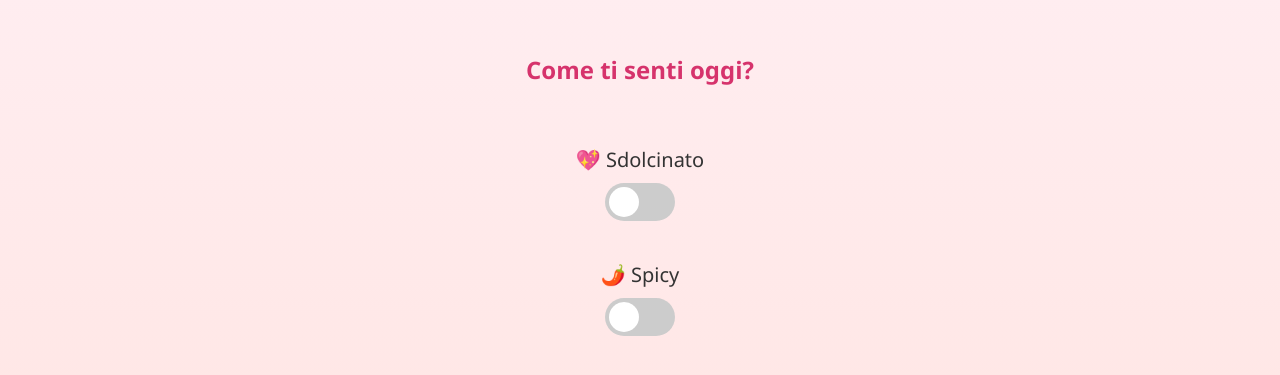
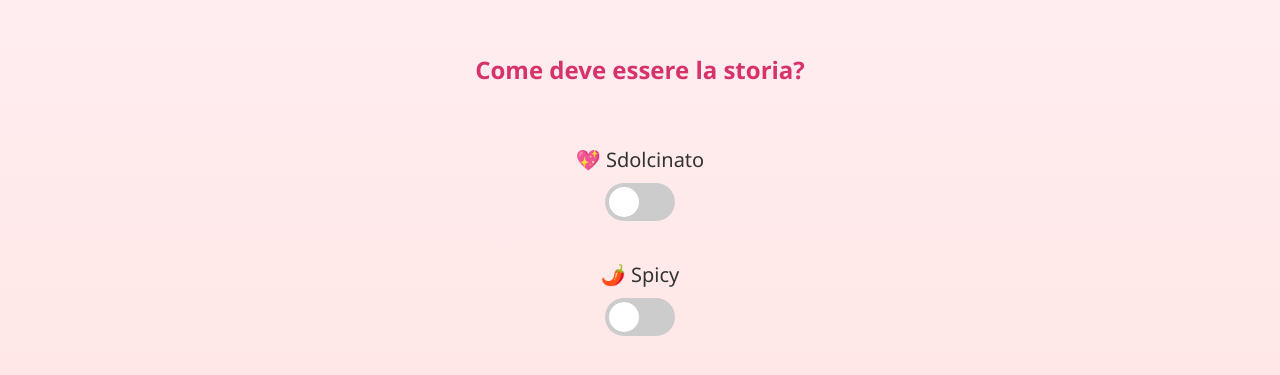
Before and after one commit to TommyTommy10/messagge.app, a plain HTML site: page index.html in a window 1280 px wide. Shown: the part 205-580 px from the top of the page. Drawn offline with Linux system fonts and the light colour scheme.

Commit message:
Update index.html

```diff
--- a/index.html
+++ b/index.html
@@ -79,7 +79,7 @@
 </head>
 <body>
 
-  <h2>Come ti senti oggi?</h2>
+  <h2>Come deve essere la storia?</h2>
 
   <div class="switch-block">
     <div class="label-text">💖 Sdolcinato</div>
```
